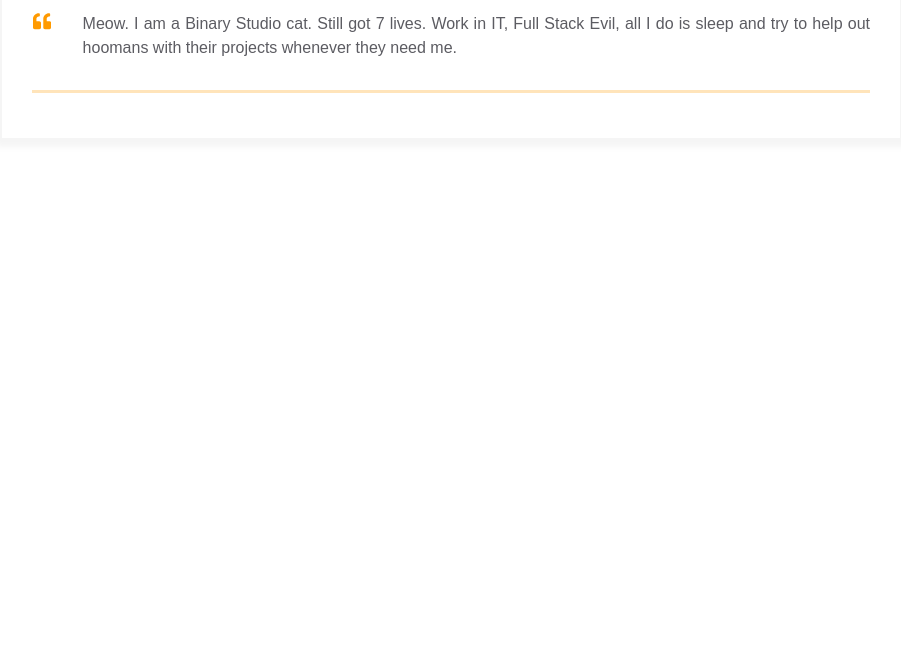
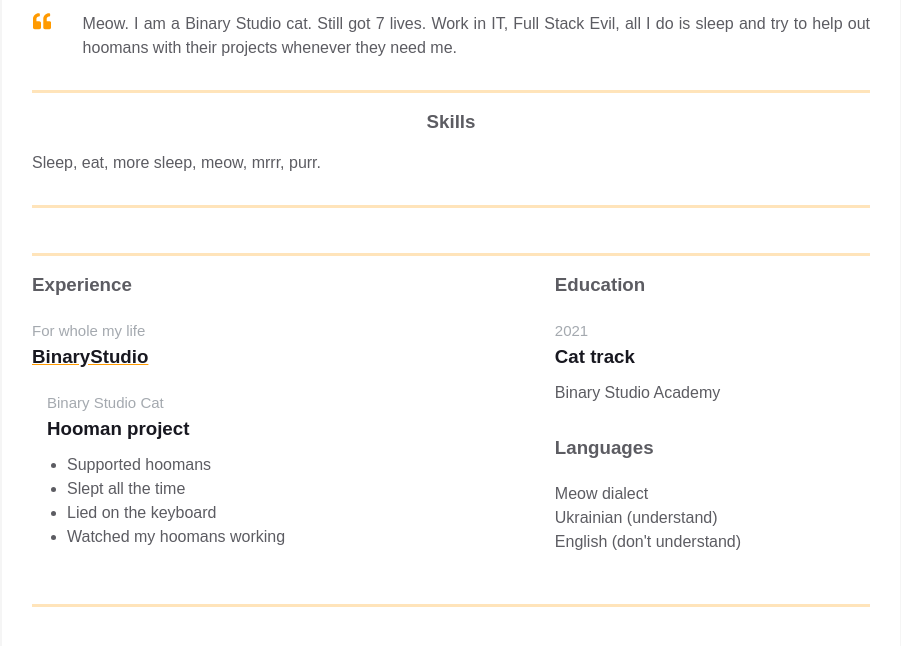
Before and after one commit to dvorova-oleksandra/homepage, a plain HTML site: page index.html in a window 1280 px wide. Shown: the part 338-984 px from the top of the page, without its empty margins (189-1090 px from the left). Before the commit the page ends 800 px from the top, so only its background shows below. Drawn offline with Linux system fonts and the light colour scheme.

Commit message:
Addition info

```diff
--- a/index.html
+++ b/index.html
@@ -64,6 +64,75 @@
           </div>
         </div>
       </div>
+      <div class="container">
+        <div class="resume__block">
+          <div class="skills">
+            <h3 class="skills__header">Skills</h3>
+            <p class="skills__text">Sleep, eat, more sleep, meow, mrrr, purr. </p>
+          </div>
+        </div>
+      </div>
+      <div class="container">
+  <div class="resume__block">
+    <div class="main-info fh">
+
+      <div class="experiences"></div>
+
+      <div class="additional-info fv"></div>
+    </div>
+  </div>
+</div>
+<div class="container">
+    <div class="resume__block">
+      <div class="main-info fh">
+
+        <div class="experiences">
+            <h3 class="experiences__header">Experience</h3>
+            <div class="experiences__company">
+              <div class="experiences__company-header">
+                <span class="experiences__company-header-durability">For whole my life</span>
+                <h3 class="experiences__company-header-name">BinaryStudio</h3>
+              </div>
+
+              <div class="experiences__company-project">
+                <span class="experiences__company-project-role">Binary Studio Cat</span>
+                <h3 class="experiences__company-project-name">Hooman project</h3>
+                <ul class="experiences__company-project-responsibilities">
+                  <li>Supported hoomans</li>
+                  <li>Slept all the time</li>
+                  <li>Lied on the keyboard</li>
+                  <li>Watched my hoomans working</li>
+                </ul>
+              </div>
+            </div>
+          </div>
+
+          <div class="additional-info fv">
+            <div class="additional-info__education">
+              <h3 class="additional-info__education-header">Education</h3>
+              <div class="additional-info__education-university">
+                <span class="additional-info__education-university-durability">2021</span>
+                <h3 class="additional-info__education-university-speciality">Cat track</h3>
+                <p class="additional-info__education-university-name">Binary Studio Academy</p>
+              </div>
+            </div>
+
+            <div class="additional-info__languages">
+              <h3 class="additional-info__languages-header">Languages</h3>
+              <p class="additional-info__languages-item">
+                Meow dialect
+              </p>
+              <p class="additional-info__languages-item">
+                Ukrainian (understand)
+              </p>
+              <p class="additional-info__languages-item">
+                English (don't understand)
+              </p>
+            </div>
+          </div>
+      </div>
+    </div>
+  </div>
   </div>
 </main>
   </body>
```
